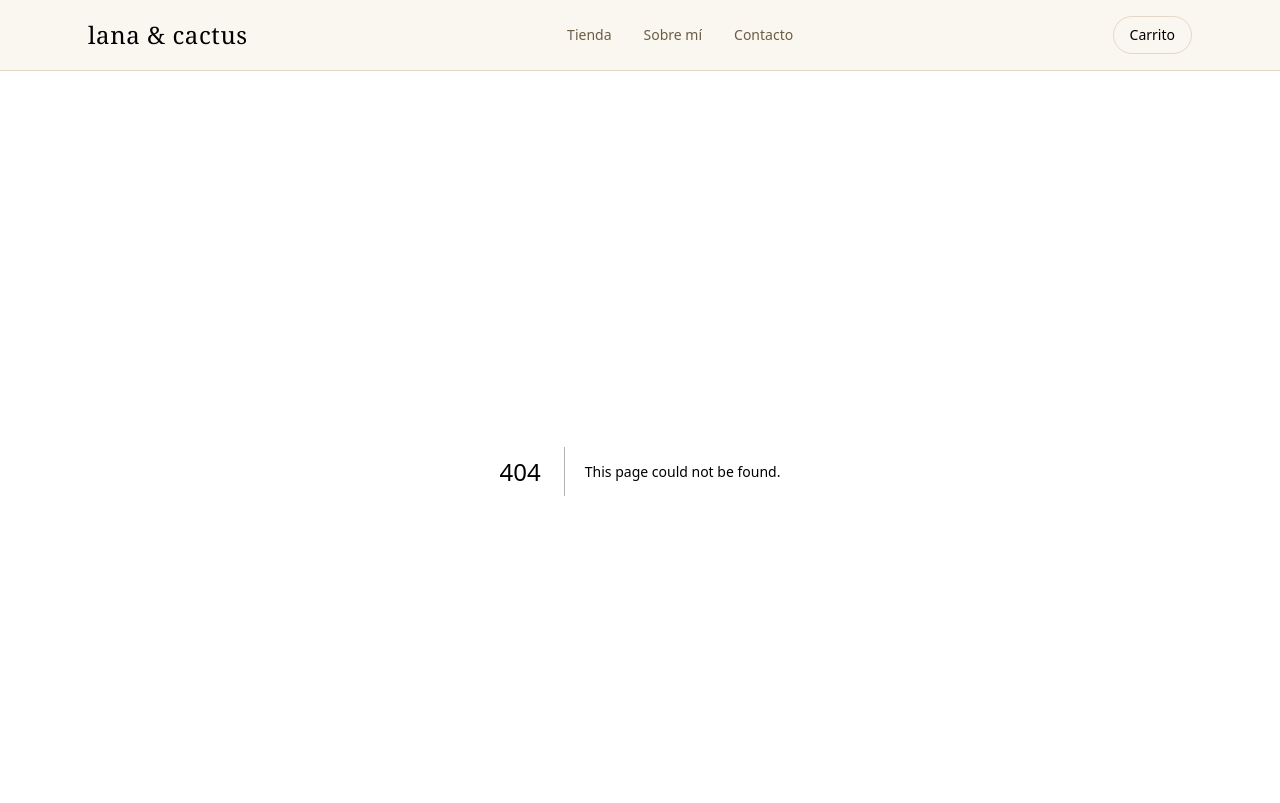
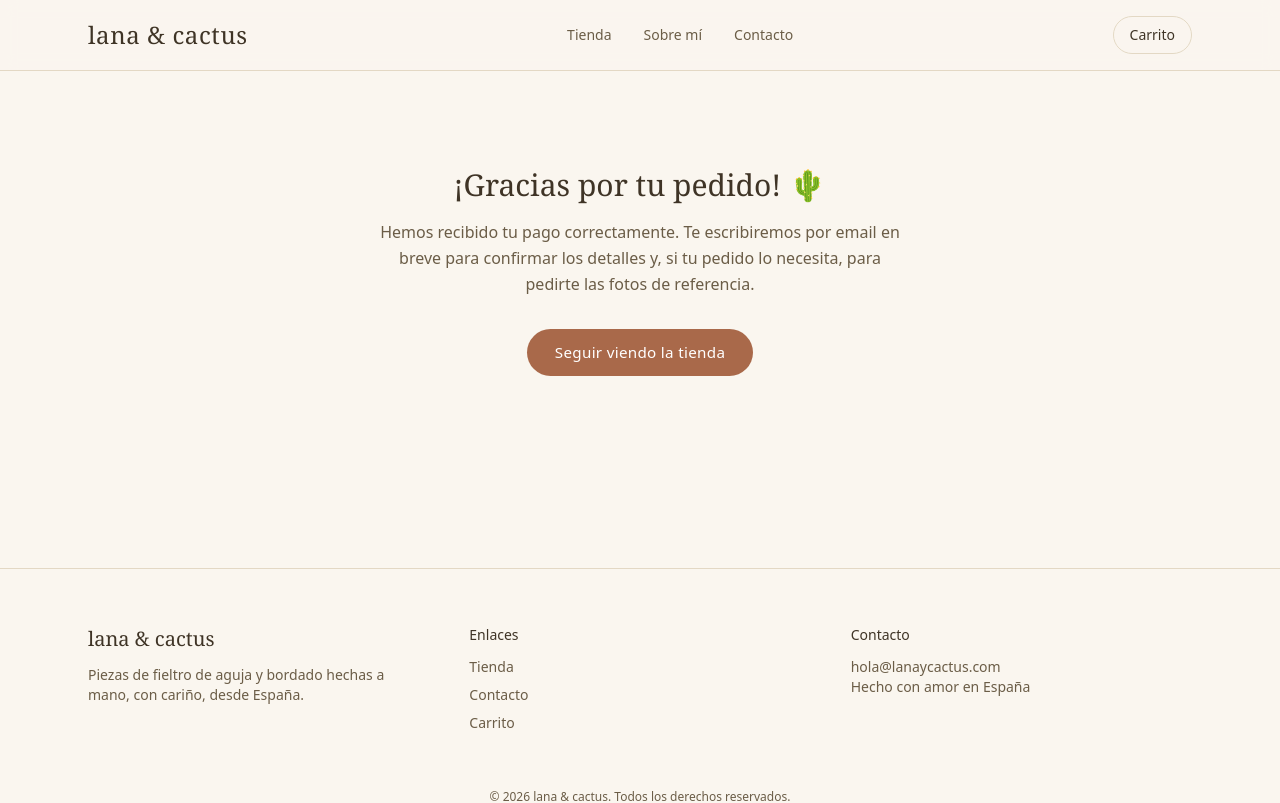
Before and after one commit to duartecarretta/lanacraft, a Next.js app: page /exito in a window 1280 px wide. Before the commit this address had no page. Shown: the top 803 px of the page. Built offline with nearby package versions, Linux system fonts and the light colour scheme.

Commit message:
Add files via upload

```diff
--- /dev/null
+++ b/src/app/exito/page.tsx
@@ -0,0 +1,28 @@
+"use client";
+
+import { useEffect } from "react";
+import Link from "next/link";
+import { useCart } from "@/lib/cart-context";
+
+export default function SuccessPage() {
+  const { clear } = useCart();
+
+  useEffect(() => {
+    clear();
+    // eslint-disable-next-line react-hooks/exhaustive-deps
+  }, []);
+
+  return (
+    <div className="mx-auto max-w-xl px-6 py-24 text-center font-sans">
+      <h1 className="font-display text-3xl mb-4">¡Gracias por tu pedido! 🌵</h1>
+      <p className="text-[var(--ink-soft)] mb-8 leading-relaxed">
+        Hemos recibido tu pago correctamente. Te escribiremos por email en
+        breve para confirmar los detalles y, si tu pedido lo necesita, para
+        pedirte las fotos de referencia.
+      </p>
+      <Link href="/tienda" className="btn-primary">
+        Seguir viendo la tienda
+      </Link>
+    </div>
+  );
+}
```
